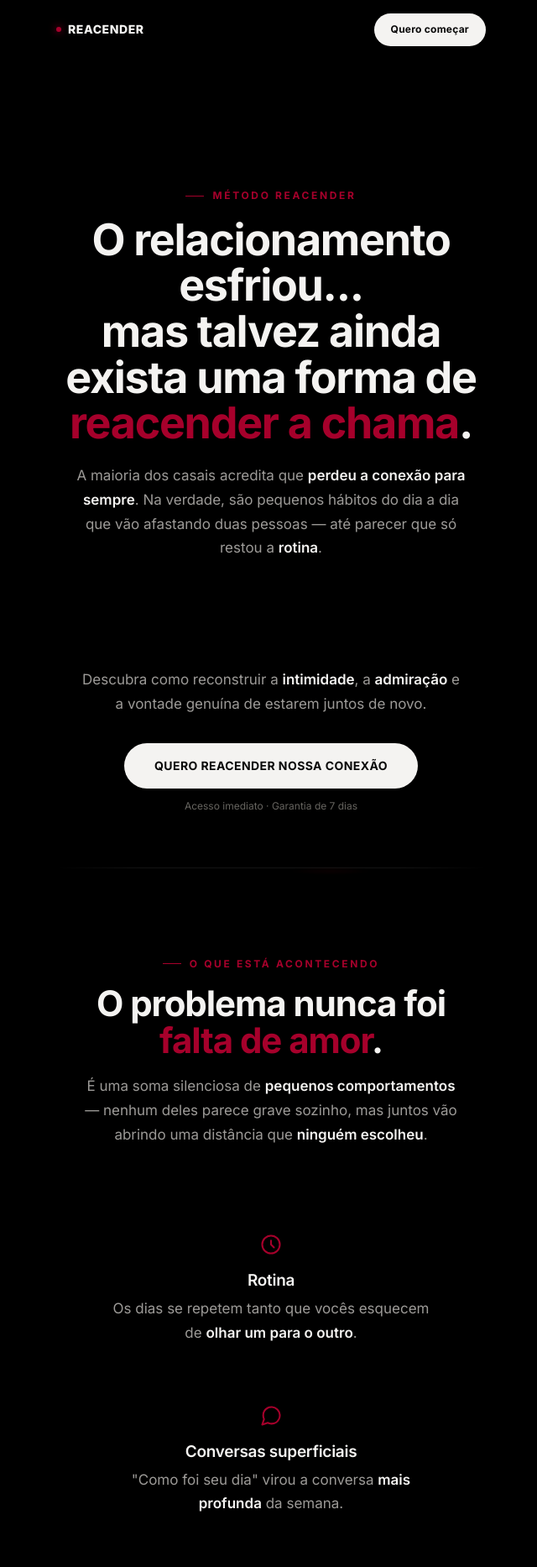
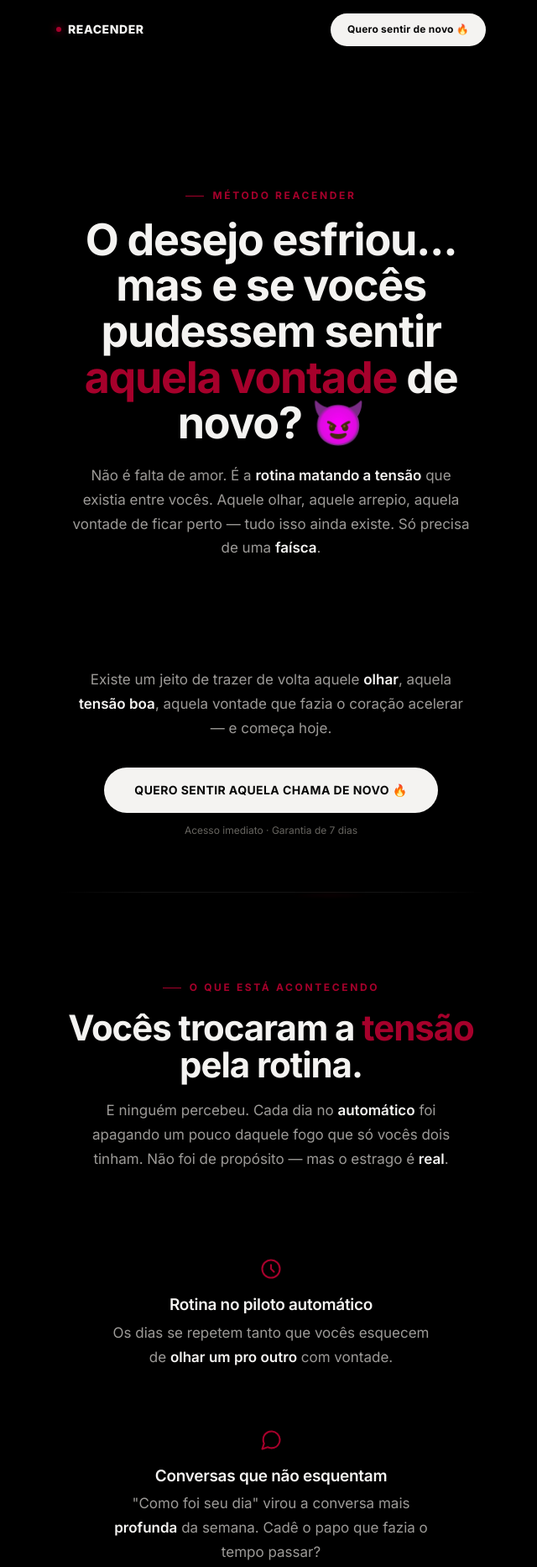
Before and after one commit to twofreitas/reacender, a plain HTML site: page index.html in a window 1280 px wide. Shown: the top 1866 px of the page at 84% size, without its empty margins (317-957 px from the left). Drawn offline with Linux system fonts and the light colour scheme.

Commit message:
site mais apelativo

```diff
--- a/index.html
+++ b/index.html
@@ -3,8 +3,8 @@
 <head>
 <meta charset="UTF-8">
 <meta name="viewport" content="width=device-width, initial-scale=1.0">
-<title>Método Reacender — Reconstrua a conexão do seu relacionamento</title>
-<meta name="description" content="Descubra como reacender a paixão, a intimidade e a cumplicidade que fizeram vocês se apaixonarem. Método Reacender: 7 módulos, bônus exclusivos, garantia de 7 dias.">
+<title>Método Reacender — Reacenda o desejo que vocês perderam 🔥</title>
+<meta name="description" content="Vocês já tiveram aquele fogo. Ele não apagou — só precisa de uma faísca. O Método Reacender traz de volta o desejo, a tensão e a vontade que a rotina escondeu. 7 módulos, bônus exclusivos, garantia de 7 dias.">
 <link rel="preconnect" href="https://fonts.googleapis.com">
 <link rel="preconnect" href="https://fonts.gstatic.com" crossorigin>
 <link href="https://fonts.googleapis.com/css2?family=Inter:wght@400;500;600;700;800;900&display=swap" rel="stylesheet">
@@ -285,7 +285,7 @@
 <nav class="nav" id="nav">
   <div class="nav-inner">
     <div class="logo"><span class="dot"></span>REACENDER</div>
-    <a href="#oferta" class="nav-cta">Quero começar</a>
+    <a href="#oferta" class="nav-cta">Quero sentir de novo 🔥</a>
   </div>
 </nav>
 
@@ -294,14 +294,14 @@
 
   <div class="block block--spacious reveal">
     <span class="label">Método Reacender</span>
-    <h1 class="headline">O relacionamento esfriou...<br>mas talvez ainda exista uma forma de <span class="hl">reacender a chama</span>.</h1>
-    <p class="body-text" style="max-width:480px;margin:20px auto 0;">A maioria dos casais acredita que <strong>perdeu a conexão para sempre</strong>. Na verdade, são pequenos hábitos do dia a dia que vão afastando duas pessoas — até parecer que só restou a <strong>rotina</strong>.</p>
+    <h1 class="headline">O desejo esfriou...<br>mas e se vocês pudessem sentir <span class="hl">aquela vontade</span> de novo? 😈</h1>
+    <p class="body-text" style="max-width:480px;margin:20px auto 0;">Não é falta de amor. É a <strong>rotina matando a tensão</strong> que existia entre vocês. Aquele olhar, aquele arrepio, aquela vontade de ficar perto — tudo isso ainda existe. Só precisa de uma <strong>faísca</strong>.</p>
   </div>
 
   <div class="block block--tight reveal">
-    <p class="body-text" style="max-width:460px;margin:0 auto;">Descubra como reconstruir a <strong>intimidade</strong>, a <strong>admiração</strong> e a vontade genuína de estarem juntos de novo.</p>
+    <p class="body-text" style="max-width:460px;margin:0 auto;">Existe um jeito de trazer de volta aquele <strong>olhar</strong>, aquela <strong>tensão boa</strong>, aquela vontade que fazia o coração acelerar — e começa hoje.</p>
     <div style="margin-top:32px;">
-      <a href="#oferta" class="cta">Quero reacender nossa conexão</a>
+      <a href="#oferta" class="cta">QUERO SENTIR AQUELA CHAMA DE NOVO 🔥</a>
       <span class="cta-note">Acesso imediato · Garantia de 7 dias</span>
     </div>
   </div>
@@ -311,27 +311,27 @@
   <!-- ======== O PROBLEMA ======== -->
   <div class="block reveal">
     <span class="label">O que está acontecendo</span>
-    <h2 class="headline" style="font-size:clamp(26px,4.5vw,42px);">O problema nunca foi<br><span class="hl">falta de amor</span>.</h2>
-    <p class="body-text" style="max-width:460px;margin:18px auto 0;">É uma soma silenciosa de <strong>pequenos comportamentos</strong> — nenhum deles parece grave sozinho, mas juntos vão abrindo uma distância que <strong>ninguém escolheu</strong>.</p>
+    <h2 class="headline" style="font-size:clamp(26px,4.5vw,42px);">Vocês trocaram a <span class="hl">tensão</span><br>pela rotina.</h2>
+    <p class="body-text" style="max-width:460px;margin:18px auto 0;">E ninguém percebeu. Cada dia no <strong>automático</strong> foi apagando um pouco daquele fogo que só vocês dois tinham. Não foi de propósito — mas o estrago é <strong>real</strong>.</p>
   </div>
 
   <div id="problem-feed"></div>
 
   <div class="block block--tight reveal">
-    <p class="body-text" style="max-width:500px;margin:0 auto;">Esses pequenos comportamentos vão criando <strong>distância emocional</strong> até que, um dia, parece que vocês viraram apenas <strong>colegas de casa</strong>. A boa notícia: se a distância foi construída aos poucos, ela também pode ser <strong>desfeita aos poucos</strong>.</p>
+    <p class="body-text" style="max-width:500px;margin:0 auto;">Cada "<strong>depois eu vejo</strong>" foi apagando um pouco do fogo que só vocês dois tinham. Até que vocês viraram <strong>colegas de casa</strong>. Mas se o frio foi chegando aos poucos... ele também pode ser <strong>derretido aos poucos</strong>. 😏</p>
   </div>
 
   <!-- CTA repeat 1 -->
   <div class="block block--tight reveal">
-    <a href="#oferta" class="cta">Quero começar agora</a>
+    <a href="#oferta" class="cta">QUERO REACENDER O FOGO 🔥</a>
   </div>
 
   <div class="ember-line" style="margin:16px auto;"></div>
 
   <!-- ======== IMAGINE VOLTAR A SENTIR ======== -->
   <div class="block reveal">
-    <span class="label">O que é possível reconstruir</span>
-    <h2 class="headline" style="font-size:clamp(26px,4.5vw,42px);">Imagine voltar a sentir...</h2>
+    <span class="label">O que é possível sentir de novo</span>
+    <h2 class="headline" style="font-size:clamp(26px,4.5vw,42px);">Imagine sentir <span class="hl">aquela vontade</span><br>de novo 😏</h2>
   </div>
 
   <div id="imagine-feed"></div>
@@ -341,15 +341,15 @@
   <!-- ======== MÓDULOS ======== -->
   <div class="block reveal">
     <span class="label">Dentro do método</span>
-    <h2 class="headline" style="font-size:clamp(26px,4.5vw,42px);">O que você vai descobrir</h2>
-    <p class="body-text" style="max-width:440px;margin:14px auto 0;">Cada etapa foi organizada para <strong>reconstruir a conexão</strong> entre vocês de forma progressiva.</p>
+    <h2 class="headline" style="font-size:clamp(26px,4.5vw,42px);">O que você vai<br>descobrir 🔥</h2>
+    <p class="body-text" style="max-width:440px;margin:14px auto 0;">Cada etapa foi desenhada pra <strong>reacender a tensão</strong> entre vocês — de forma progressiva, natural e sem forçar nada.</p>
   </div>
 
   <div id="modules-feed"></div>
 
   <!-- CTA repeat 2 -->
   <div class="block block--tight reveal">
-    <a href="#oferta" class="cta">Quero começar agora</a>
+    <a href="#oferta" class="cta">QUERO SENTIR AQUELA CHAMA DE NOVO 🔥</a>
   </div>
 
   <div class="ember-line" style="margin:16px auto;"></div>
@@ -357,7 +357,7 @@
   <!-- ======== BÔNUS ======== -->
   <div class="block reveal">
     <span class="label">Incluso no acesso</span>
-    <h2 class="headline" style="font-size:clamp(26px,4.5vw,42px);">Bônus exclusivos para<br>colocar tudo em prática</h2>
+    <h2 class="headline" style="font-size:clamp(26px,4.5vw,42px);">Bônus pra deixar<br>o jogo ainda mais <span class="hl">quente</span> 😈</h2>
   </div>
 
   <div id="bonus-feed"></div>
@@ -367,7 +367,7 @@
   <!-- ======== DEPOIMENTOS ======== -->
   <div class="block reveal">
     <span class="label">Histórias reais</span>
-    <h2 class="headline" style="font-size:clamp(26px,4.5vw,42px);">Casais que decidiram<br>tentar de novo</h2>
+    <h2 class="headline" style="font-size:clamp(26px,4.5vw,42px);">Casais que <span class="hl">reacenderam</span><br>o que parecia apagado 💋</h2>
     <p class="body-text" style="font-size:12px;color:var(--text-faint);margin-top:12px;">Exemplos ilustrativos — espaço reservado para depoimentos reais de alunos.</p>
   </div>
 
@@ -378,15 +378,15 @@
   <!-- ======== PARA QUEM É ======== -->
   <div class="block reveal">
     <span class="label">Para quem é</span>
-    <h2 class="headline" style="font-size:clamp(26px,4.5vw,42px);">Feito para quem<br><span class="hl">ainda quer tentar</span>.</h2>
-    <p class="body-text" style="max-width:440px;margin:14px auto 0;">Não importa há quanto tempo vocês estão juntos — o que importa é a <strong>vontade de recomeçar</strong>.</p>
+    <h2 class="headline" style="font-size:clamp(26px,4.5vw,42px);">Feito pra quem<br><span class="hl">ainda sente algo</span>.</h2>
+    <p class="body-text" style="max-width:440px;margin:14px auto 0;">Não importa há quanto tempo vocês estão juntos — se ainda tem um <strong>fio de vontade</strong>, isso é tudo que a gente precisa. 😏</p>
   </div>
 
   <div id="who-feed"></div>
 
   <!-- CTA repeat 3 -->
   <div class="block block--tight reveal">
-    <a href="#oferta" class="cta">Quero começar agora</a>
+    <a href="#oferta" class="cta">QUERO REACENDER O FOGO AGORA 🔥</a>
   </div>
 
   <div class="ember-line" style="margin:32px auto;"></div>
@@ -396,13 +396,13 @@
     <div class="offer-glow"></div>
     <div class="offer-inner">
       <span class="label">A decisão é sua</span>
-      <h2 class="headline" style="font-size:clamp(22px,4vw,36px);max-width:480px;margin:0 auto;">Continuar deixando a rotina afastar vocês... ou <span class="hl">começar hoje</span> a reconstruir essa conexão.</h2>
+      <h2 class="headline" style="font-size:clamp(22px,4vw,36px);max-width:480px;margin:0 auto;">Vocês podem continuar como <strong>colegas de casa</strong>... ou virar aquele casal que ainda se olha com <span class="hl">vontade</span>. 🔥</h2>
       <div style="margin-top:48px;">
         <div class="offer-old">De R$197</div>
         <div class="offer-price">R$37<span>,00</span></div>
         <div class="offer-cycle">pagamento único · acesso vitalício</div>
         <div class="offer-list" id="offer-list"></div>
-        <a href="#" class="cta" style="width:100%;max-width:360px;">Quero começar agora</a>
+        <a href="#" class="cta" style="width:100%;max-width:360px;">QUERO REACENDER O FOGO AGORA 🔥</a>
         <div class="guarantee">
           <svg viewBox="0 0 24 24" fill="none" stroke-width="2" stroke-linecap="round" stroke-linejoin="round"><path d="M12 22s8-4 8-10V5l-8-3-8 3v7c0 6 8 10 8 10Z"/></svg>
           Garantia incondicional de 7 dias · Pagamento 100% seguro
@@ -423,7 +423,7 @@
 
   <!-- CTA final -->
   <div class="block reveal">
-    <a href="#oferta" class="cta">Quero começar agora</a>
+    <a href="#oferta" class="cta">QUERO SENTIR AQUELA CHAMA DE NOVO 🔥</a>
     <span class="cta-note">Acesso imediato · Garantia de 7 dias</span>
   </div>
 
@@ -463,12 +463,12 @@ function svg(name){ return `<svg viewBox="0 0 24 24" fill="none" stroke="current
 
 // ---------- Problems (vertical feed blocks) ----------
 const problems = [
-  {icon:'routine', t:'Rotina', d:'Os dias se repetem tanto que vocês esquecem de <strong>olhar um para o outro</strong>.'},
-  {icon:'chat', t:'Conversas superficiais', d:'"Como foi seu dia" virou a conversa <strong>mais profunda</strong> da semana.'},
-  {icon:'heart', t:'Falta de intimidade', d:'O contato físico foi ficando <strong>raro</strong>, quase por acidente.'},
-  {icon:'clock', t:'Pouco tempo juntos', d:'A agenda de dois adultos deixou <strong>pouco espaço</strong> para o casal.'},
-  {icon:'stress', t:'Estresse', d:'O cansaço do trabalho chega em casa <strong>antes</strong> de vocês.'},
-  {icon:'phone', t:'Celular o tempo todo', d:'Vocês estão na mesma sala, mas em <strong>telas diferentes</strong>.'},
+  {icon:'routine', t:'Rotina no piloto automático', d:'Os dias se repetem tanto que vocês esquecem de <strong>olhar um pro outro</strong> com vontade.'},
+  {icon:'chat', t:'Conversas que não esquentam', d:'"Como foi seu dia" virou a conversa mais <strong>profunda</strong> da semana. Cadê o papo que fazia o tempo passar?'},
+  {icon:'heart', t:'O toque sumiu', d:'O contato físico foi ficando <strong>raro</strong>. Aquele arrepio, aquela mão que procurava a outra — tudo virou <strong>acidente</strong>.'},
+  {icon:'clock', t:'Agenda cheia, cama fria', d:'A correria do dia deixou <strong>zero espaço</strong> pro casal. Vocês se veem, mas não se <strong>sentem</strong>.'},
+  {icon:'stress', t:'O cansaço chegou primeiro', d:'O estresse do dia chega em casa <strong>antes</strong> de vocês. Sobra sono, falta <strong>desejo</strong>.'},
+  {icon:'phone', t:'Mesma sala, mundos diferentes', d:'Vocês estão deitados <strong>lado a lado</strong>... mas cada um na sua tela. Quando foi a última vez que se olharam de verdade?'},
 ];
 document.getElementById('problem-feed').innerHTML = problems.map(p=>`
   <div class="block block--tight reveal">
@@ -479,12 +479,12 @@ document.getElementById('problem-feed').innerHTML = problems.map(p=>`
 
 // ---------- Imagine items (vertical checklist) ----------
 const imagine = [
-  'Conversas leves, sem esforço, como no início',
-  'Abraços espontâneos, sem motivo nenhum',
-  'Encontros especiais, só para vocês dois',
-  'Mais carinho no dia a dia',
-  'Mais desejo, sem forçar nada',
-  'Mais cumplicidade nas pequenas coisas',
+  'Conversas que fazem vocês perderem a hora 😏',
+  'Abraços que demoram mais do que deviam',
+  'Encontros que fazem o coração acelerar de novo',
+  'Toques que não precisam de desculpa',
+  'Aquele climinha que faz o dia inteiro valer a pena 🔥',
+  'A cumplicidade de quem tem um segredo só de dois 💋',
 ];
 document.getElementById('imagine-feed').innerHTML = '<div class="block block--tight reveal">' +
   imagine.map(t=>`
@@ -495,13 +495,13 @@ document.getElementById('imagine-feed').innerHTML = '<div class="block block--ti
 
 // ---------- Modules (vertical feed, numbered) ----------
 const modules = [
-  {icon:'spark', t:'Por que a paixão desaparece', d:'O mecanismo psicológico por trás da <strong>rotina</strong> que esfria qualquer relação.'},
-  {icon:'compass', t:'Os erros invisíveis que afastam casais', d:'Comportamentos comuns — e mal compreendidos — que criam <strong>distância</strong> todos os dias.'},
-  {icon:'puzzle', t:'Como reconstruir conexão emocional', d:'Um caminho simples para voltar a se sentir <strong>visto</strong> pelo seu parceiro.'},
-  {icon:'gift', t:'Como surpreender novamente', d:'Formas práticas de sair do <strong>automático</strong> sem depender de grandes gestos.'},
-  {icon:'heart', t:'A arte da sedução dentro do relacionamento', d:'Reacender o <strong>desejo</strong> com naturalidade, sem parecer forçado.'},
-  {icon:'moon', t:'Como manter a paixão viva por muitos anos', d:'Hábitos de casais que continuam <strong>apaixonados</strong> depois de décadas.'},
-  {icon:'calendar', t:'Plano de 30 dias', d:'Um roteiro <strong>dia a dia</strong> para colocar tudo em prática, sem complicação.'},
+  {icon:'spark', t:'Por que o fogo apaga', d:'O mecanismo psicológico por trás da <strong>rotina</strong> que mata o desejo — e como reverter isso.'},
+  {icon:'compass', t:'Os erros que matam a tensão', d:'Comportamentos comuns que vão <strong>esfriando</strong> a relação sem você perceber. Depois de ver, não dá pra desver.'},
+  {icon:'puzzle', t:'Como criar conexão que vicia', d:'Um caminho direto pra voltar a se sentir <strong>desejado</strong> — sem joguinhos, sem drama.'},
+  {icon:'gift', t:'Como surpreender e provocar', d:'Formas práticas de sair do <strong>automático</strong> e fazer seu parceiro pensar em você o dia inteiro. 😏'},
+  {icon:'heart', t:'A arte de fazer seu parceiro te desejar de novo 😈', d:'Sem precisar mudar quem você é. Só reaprendendo a criar <strong>tensão</strong> — aquela que faz o olhar mudar.'},
+  {icon:'moon', t:'Como manter o fogo aceso por anos', d:'Hábitos de casais que continuam se <strong>desejando</strong> depois de décadas. Sim, é possível.'},
+  {icon:'calendar', t:'Plano de 30 dias 🔥', d:'Um roteiro <strong>dia a dia</strong> pra reacender tudo — sem complicação, sem enrolação.'},
 ];
 document.getElementById('modules-feed').innerHTML = modules.map((m,i)=>`
   <div class="module-block reveal" data-i="${i}">
@@ -520,13 +520,13 @@ moduleBlocks.forEach(row=>modIO.observe(row));
 
 // ---------- Bonuses (vertical feed) ----------
 const bonuses = [
-  {icon:'mail', tag:'Bônus 01', t:'100 mensagens prontas', d:'Para <strong>reacender a conversa</strong> em qualquer momento do dia.'},
-  {icon:'checklist', tag:'Bônus 02', t:'Checklist do encontro perfeito', d:'Um roteiro simples para planejar <strong>encontros memoráveis</strong>.'},
-  {icon:'map', tag:'Bônus 03', t:'50 ideias de encontros', d:'Programas para todos os <strong>orçamentos</strong> e agendas.'},
-  {icon:'book', tag:'Bônus 04', t:'Cartas românticas', d:'Modelos para dizer o que às vezes é difícil <strong>colocar em palavras</strong>.'},
-  {icon:'calendar', tag:'Bônus 05', t:'Planner do casal', d:'Organize <strong>metas</strong>, datas e momentos importantes juntos.'},
-  {icon:'spark', tag:'Bônus 06', t:'Desafio de 30 dias', d:'Uma ação simples por dia para reconstruir a <strong>intimidade</strong>.'},
-  {icon:'music', tag:'Bônus 07', t:'Playlist exclusiva', d:'A <strong>trilha sonora</strong> para os momentos só de vocês dois.'},
+  {icon:'mail', tag:'Bônus 01', t:'100 mensagens que esquentam', d:'Pra mandar no meio do dia e deixar a pessoa <strong>pensando em você</strong> até a hora de se ver. 😏'},
+  {icon:'checklist', tag:'Bônus 02', t:'Checklist do encontro perfeito', d:'Um roteiro pra planejar encontros que terminam com aquele <strong>olhar cúmplice</strong>. 💋'},
+  {icon:'map', tag:'Bônus 03', t:'50 ideias de encontros', d:'Programas pra todos os <strong>orçamentos</strong> — de date em casa a noite especial.'},
+  {icon:'book', tag:'Bônus 04', t:'Cartas que dizem o que a boca não diz', d:'Modelos pra expressar o que às vezes é difícil de <strong>falar olhando nos olhos</strong>.'},
+  {icon:'calendar', tag:'Bônus 05', t:'Planner do casal', d:'Organize <strong>metas</strong>, datas e momentos que vão virar memória de vocês dois.'},
+  {icon:'spark', tag:'Bônus 06', t:'Desafio de 30 dias 🔥', d:'Uma ação por dia pra <strong>esquentar</strong> a relação — simples, direta, sem enrolação.'},
+  {icon:'music', tag:'Bônus 07', t:'Playlist exclusiva', d:'A <strong>trilha sonora</strong> pra criar o clima certo. Você sabe qual clima. 😈'},
 ];
 document.getElementById('bonus-feed').innerHTML = bonuses.map(b=>`
   <div class="bonus-block reveal">
@@ -538,9 +538,9 @@ document.getElementById('bonus-feed').innerHTML = bonuses.map(b=>`
 
 // ---------- Testimonials (vertical, no card) ----------
 const testis = [
-  {name:'C. & R. (exemplo)', role:'Juntos há 6 anos', text:'Achávamos que já não tínhamos mais assunto. Hoje voltamos a conversar até tarde, como antes.'},
-  {name:'M. & T. (exemplo)', role:'Casados há 11 anos', text:'O plano de 30 dias nos tirou do automático. Pequenas mudanças que fizeram muita diferença.'},
-  {name:'A. & L. (exemplo)', role:'Namorando há 2 anos', text:'Não precisamos de grandes gestos — só de prestar atenção um no outro de novo.'},
+  {name:'C. & R. (exemplo)', role:'Juntos há 6 anos', text:'Achávamos que o fogo tinha apagado. Hoje a gente conversa até tarde, ri junto e... bem, o resto fica entre a gente. 😏'},
+  {name:'M. & T. (exemplo)', role:'Casados há 11 anos', text:'O desafio de 30 dias mudou tudo. Pequenas provocações que trouxeram de volta aquele clima que a gente achava que tinha perdido. 🔥'},
+  {name:'A. & L. (exemplo)', role:'Namorando há 2 anos', text:'Não precisamos de grandes gestos — só de voltar a olhar um pro outro com aquela vontade do começo. E voltou.'},
 ];
 document.getElementById('testi-feed').innerHTML = testis.map(t=>`
   <div class="testi-block reveal">
@@ -554,11 +554,11 @@ document.getElementById('testi-feed').innerHTML = testis.map(t=>`
 
 // ---------- Who is it for (vertical checklist) ----------
 const who = [
-  'Casais que sentem que esfriaram',
-  'Namorados que querem cuidar da relação',
-  'Casados há muitos anos',
-  'Quem quer melhorar a comunicação',
-  'Quem sente falta da paixão do começo',
+  'Casais que sentem que o fogo apagou 🔥',
+  'Quem quer fazer o parceiro sentir vontade de novo',
+  'Casados que viraram "colegas de casa"',
+  'Quem quer trazer de volta aquele olhar',
+  'Quem sente falta daquela tensão do começo 😏',
 ];
 document.getElementById('who-feed').innerHTML = '<div class="block block--tight reveal">' +
   who.map(t=>`
@@ -582,11 +582,11 @@ document.getElementById('offer-list').innerHTML = offerItems.map(t=>`
 
 // ---------- FAQ (flat, all visible, no accordion) ----------
 const faqs = [
-  {q:'Funciona para qualquer tempo de relacionamento?', a:'Sim. O método foi desenhado para casais em qualquer fase — de namoros recentes a casamentos de décadas — porque trabalha comportamentos, não circunstâncias específicas.'},
-  {q:'Preciso convencer meu parceiro a fazer junto?', a:'Não é obrigatório. Muitas pessoas começam sozinhas e os resultados nas pequenas atitudes já mudam a dinâmica do casal. Mas fazer os dois juntos acelera o processo.'},
-  {q:'Quanto tempo leva para ver resultado?', a:'O plano de 30 dias foi pensado para gerar mudanças perceptíveis já nas primeiras semanas, com ações pequenas e consistentes.'},
-  {q:'Recebo acesso imediato?', a:'Sim. Assim que o pagamento é confirmado, você recebe o acesso a todos os módulos e bônus na hora.'},
-  {q:'Como funciona a garantia de 7 dias?', a:'Se em até 7 dias você sentir que o método não é para você, basta solicitar o reembolso — sem perguntas e sem burocracia.'},
+  {q:'Funciona pra qualquer tempo de relacionamento?', a:'Sim. De namoros recentes a casamentos de décadas. O método trabalha desejo e comportamento — não importa há quanto tempo vocês estão juntos, importa que ainda existe vontade.'},
+  {q:'Preciso convencer meu parceiro a fazer junto?', a:'Não. Muita gente começa sozinha — e as mudanças nas pequenas atitudes já fazem o outro perceber que algo mudou. Quando o clima muda, os dois sentem.'},
+  {q:'Quanto tempo até sentir diferença?', a:'O plano de 30 dias foi feito pra gerar mudanças visíveis já nas primeiras semanas. Ações simples, diárias, que vão esquentando a relação aos poucos. 🔥'},
+  {q:'Recebo acesso na hora?', a:'Sim. Pagou, entrou. Acesso imediato a todos os módulos e bônus — sem espera.'},
+  {q:'E se eu não gostar?', a:'Garantia de 7 dias, sem perguntas. Se sentir que não é pra você, pede o reembolso e pronto. Sem burocracia, sem drama.'},
 ];
 document.getElementById('faq-feed').innerHTML = '<div class="reveal">' +
   faqs.map(f=>`
```
